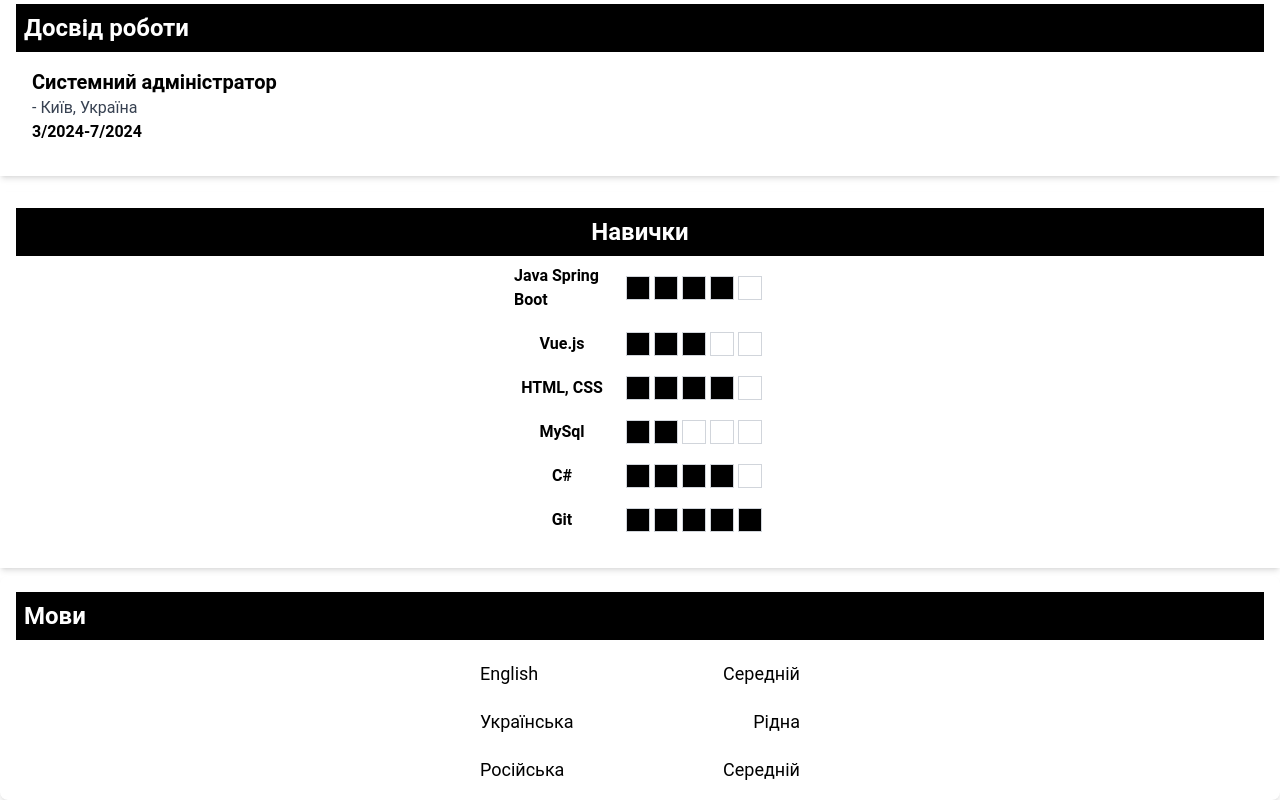
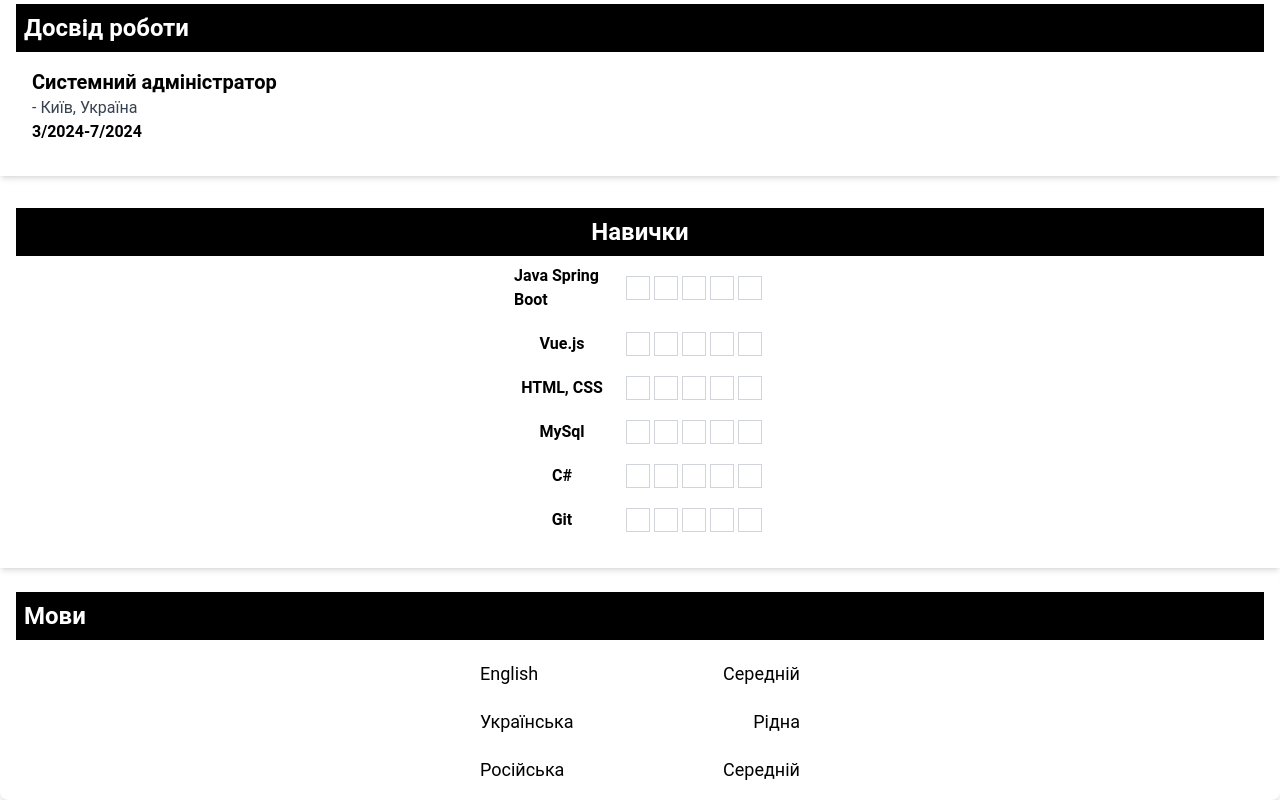
Before and after one commit to siddaws/my-project_1, a Vue app: page / in a window 1280 px wide. Shown: the part 852-1652 px from the top of the page. Built offline with nearby package versions, Linux system fonts and the light colour scheme; the HTML template or start-up script is replaced by a standard one.

Commit message:
Your commit message

```diff
--- a/src/components/Skills.vue
+++ b/src/components/Skills.vue
@@ -7,7 +7,7 @@
           <div class="w-24 flex items-center justify-center text-black">{{ skill.name }}</div>
           <div class="flex ml-4">
             <div v-for="i in 5" :key="i" class="w-6 h-6 border border-gray-300 mr-1 relative">
-              <div v-if="i <= skill.level" class="bg-black absolute inset-0"></div>
+              <div v-if="i <= skill.level" class="bg-white absolute inset-0"></div>
             </div>
           </div>
         </li>
```
